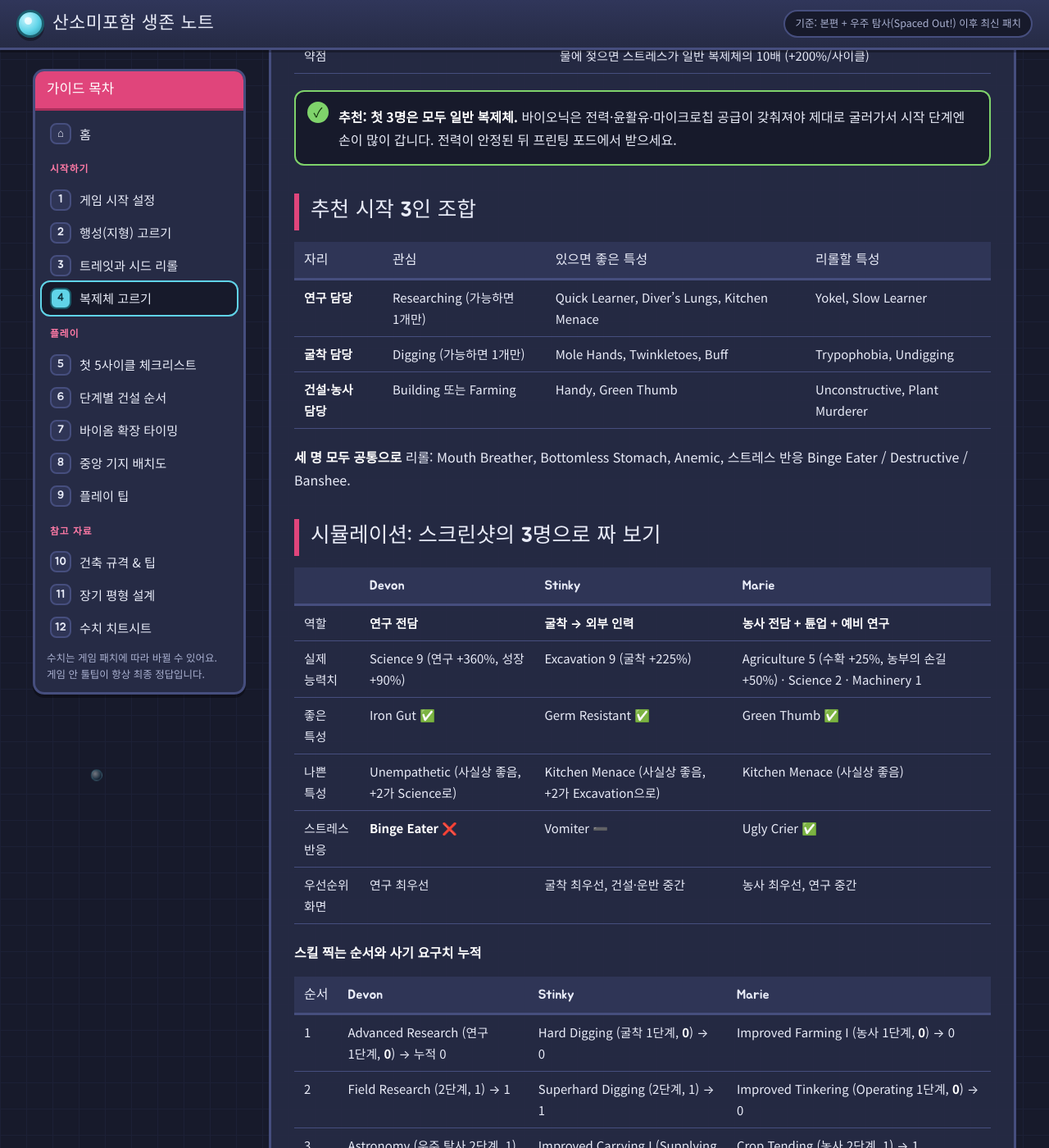
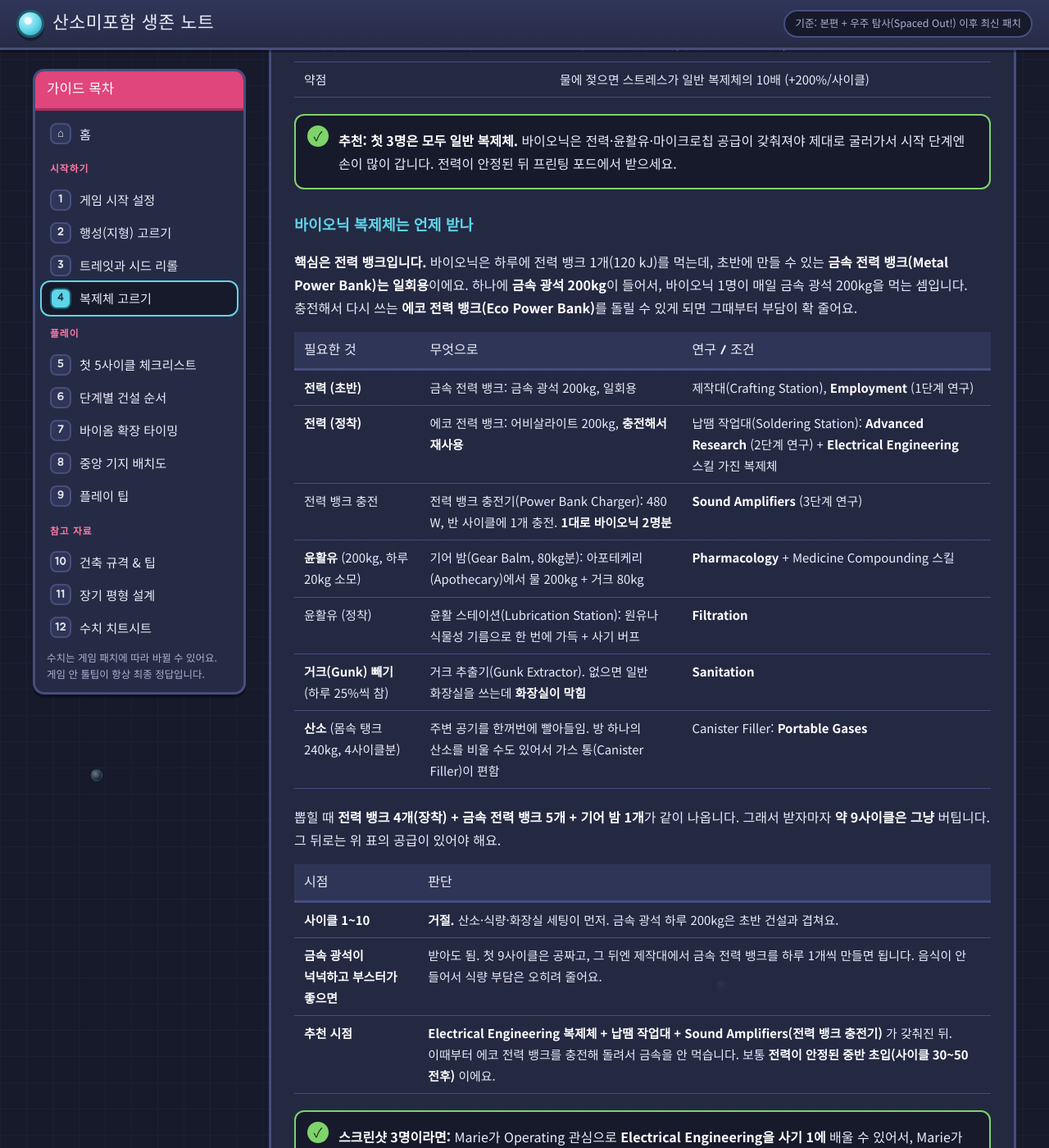
Before and after one commit to zaGamer95/oni, a Jekyll site: the page built from guide/02c-duplicants.md, in a window 1280 px wide and 1400 px high, scrolled down 13240 px. Shown: the whole window at 82% size. Built offline with Jekyll 4.4.1, drawn with Linux system fonts in a browser that asks for light colours; some of the changed text lies outside the part shown.

Commit message:
바이오닉 복제체는 언제 받나 섹션 추가
전력 뱅크(금속 일회용 vs 에코 충전), 윤활유, 거크, 산소 공급에 필요한
건물·연구·스킬을 위키 기준으로 정리하고 받는 시점을 추천.

Co-Authored-By: Claude Opus 5.5 <noreply@anthropic.com>
Claude-Session: https://claude.ai/code/session_01D1TBnRWNEae4rpQ44ovB7V

```diff
--- a/guide/02c-duplicants.md
+++ b/guide/02c-duplicants.md
@@ -316,6 +316,34 @@ Bionic Booster Pack을 켜면 시작 화면 오른쪽 드롭다운에서 **바
 > **추천: 첫 3명은 모두 일반 복제체.** 바이오닉은 전력·윤활유·마이크로칩 공급이 갖춰져야 제대로 굴러가서 시작 단계엔 손이 많이 갑니다. 전력이 안정된 뒤 프린팅 포드에서 받으세요.
 {: .tip}
 
+### 바이오닉 복제체는 언제 받나
+
+**핵심은 전력 뱅크입니다.** 바이오닉은 하루에 전력 뱅크 1개(120 kJ)를 먹는데, 초반에 만들 수 있는 **금속 전력 뱅크(Metal Power Bank)는 일회용**이에요. 하나에 **금속 광석 200kg**이 들어서, 바이오닉 1명이 매일 금속 광석 200kg을 먹는 셈입니다. 충전해서 다시 쓰는 **에코 전력 뱅크(Eco Power Bank)**를 돌릴 수 있게 되면 그때부터 부담이 확 줄어요.
+
+| 필요한 것 | 무엇으로 | 연구 / 조건 |
+|---|---|---|
+| **전력 (초반)** | 금속 전력 뱅크: 금속 광석 200kg, 일회용 | 제작대(Crafting Station), **Employment** (1단계 연구) |
+| **전력 (정착)** | 에코 전력 뱅크: 어비살라이트 200kg, **충전해서 재사용** | 납땜 작업대(Soldering Station): **Advanced Research** (2단계 연구) + **Electrical Engineering** 스킬 가진 복제체 |
+| 전력 뱅크 충전 | 전력 뱅크 충전기(Power Bank Charger): 480 W, 반 사이클에 1개 충전. **1대로 바이오닉 2명분** | **Sound Amplifiers** (3단계 연구) |
+| **윤활유** (200kg, 하루 20kg 소모) | 기어 밤(Gear Balm, 80kg분): 아포테케리(Apothecary)에서 물 200kg + 거크 80kg | **Pharmacology** + Medicine Compounding 스킬 |
+| 윤활유 (정착) | 윤활 스테이션(Lubrication Station): 원유나 식물성 기름으로 한 번에 가득 + 사기 버프 | **Filtration** |
+| **거크(Gunk) 빼기** (하루 25%씩 참) | 거크 추출기(Gunk Extractor). 없으면 일반 화장실을 쓰는데 **화장실이 막힘** | **Sanitation** |
+| **산소** (몸속 탱크 240kg, 4사이클분) | 주변 공기를 한꺼번에 빨아들임. 방 하나의 산소를 비울 수도 있어서 가스 통(Canister Filler)이 편함 | Canister Filler: **Portable Gases** |
+
+뽑힐 때 **전력 뱅크 4개(장착) + 금속 전력 뱅크 5개 + 기어 밤 1개**가 같이 나옵니다. 그래서 받자마자 **약 9사이클은 그냥** 버팁니다. 그 뒤로는 위 표의 공급이 있어야 해요.
+
+| 시점 | 판단 |
+|---|---|
+| **사이클 1~10** | **거절.** 산소·식량·화장실 세팅이 먼저. 금속 광석 하루 200kg은 초반 건설과 겹쳐요. |
+| **금속 광석이 넉넉하고 부스터가 좋으면** | 받아도 됨. 첫 9사이클은 공짜고, 그 뒤엔 제작대에서 금속 전력 뱅크를 하루 1개씩 만들면 됩니다. 음식이 안 들어서 식량 부담은 오히려 줄어요. |
+| **추천 시점** | **Electrical Engineering 복제체 + 납땜 작업대 + Sound Amplifiers(전력 뱅크 충전기)** 가 갖춰진 뒤. 이때부터 에코 전력 뱅크를 충전해 돌려서 금속을 안 먹습니다. 보통 **전력이 안정된 중반 초입(사이클 30~50 전후)** 이에요. |
+
+> **스크린샷 3명이라면:** Marie가 Operating 관심으로 **Electrical Engineering을 사기 1에** 배울 수 있어서, Marie가 이 스킬을 찍고 Sound Amplifiers 연구가 끝나면 바이오닉을 받기 좋은 시점입니다. 바이오닉이 잘 때(조각 모음) 마이크로칩을 공짜로 만들어 주는데, 이걸로 바이오닉 부스터를 만들 수 있어요.
+{: .tip}
+
+> **바이오닉 주의점:** 물에 젖으면 스트레스 +200%/사이클(일반 복제체의 10배), 전력 뱅크는 물에 닿으면 터집니다. 음식 사기를 못 받아서 장식·오락 건물로 사기를 채워야 해요. 조각 모음할 때 빛을 내서 **일반 복제체와 같은 침실에 두면 잠을 깨웁니다.**
+{: .warn}
+
 ## 추천 시작 3인 조합
 
 | 자리 | 관심 | 있으면 좋은 특성 | 리롤할 특성 |
@@ -363,4 +391,5 @@ Bionic Booster Pack을 켜면 시작 화면 오른쪽 드롭다운에서 **바
 - [Skills – ONI Wiki](https://oxygennotincluded.wiki.gg/wiki/Skills) (스킬 단계, 관심 할인, 선행 스킬)
 - [Morale – ONI Wiki](https://oxygennotincluded.wiki.gg/wiki/Morale) (사기 출처, 기쁨 반응), [Stress – ONI Wiki](https://oxygennotincluded.wiki.gg/wiki/Stress) (스트레스 반응)
 - [Food Quality – ONI Wiki](https://oxygennotincluded.wiki.gg/wiki/Food_Quality), [Atmo Suit – ONI Wiki](https://oxygennotincluded.wiki.gg/wiki/Atmo_Suit), [Bionic Duplicant – ONI Wiki](https://oxygennotincluded.wiki.gg/wiki/Bionic_Duplicant)
+- [Power Bank Charger](https://oxygennotincluded.wiki.gg/wiki/Power_Bank_Charger), [Metal Power Bank](https://oxygennotincluded.wiki.gg/wiki/Metal_Power_Bank), [Eco Power Bank](https://oxygennotincluded.wiki.gg/wiki/Eco_Power_Bank), [Soldering Station](https://oxygennotincluded.wiki.gg/wiki/Soldering_Station), [Gear Balm](https://oxygennotincluded.wiki.gg/wiki/Gear_Balm) (바이오닉 공급 수치)
 - 직접 찍은 시작 화면과 능력치 툴팁 스크린샷
```
